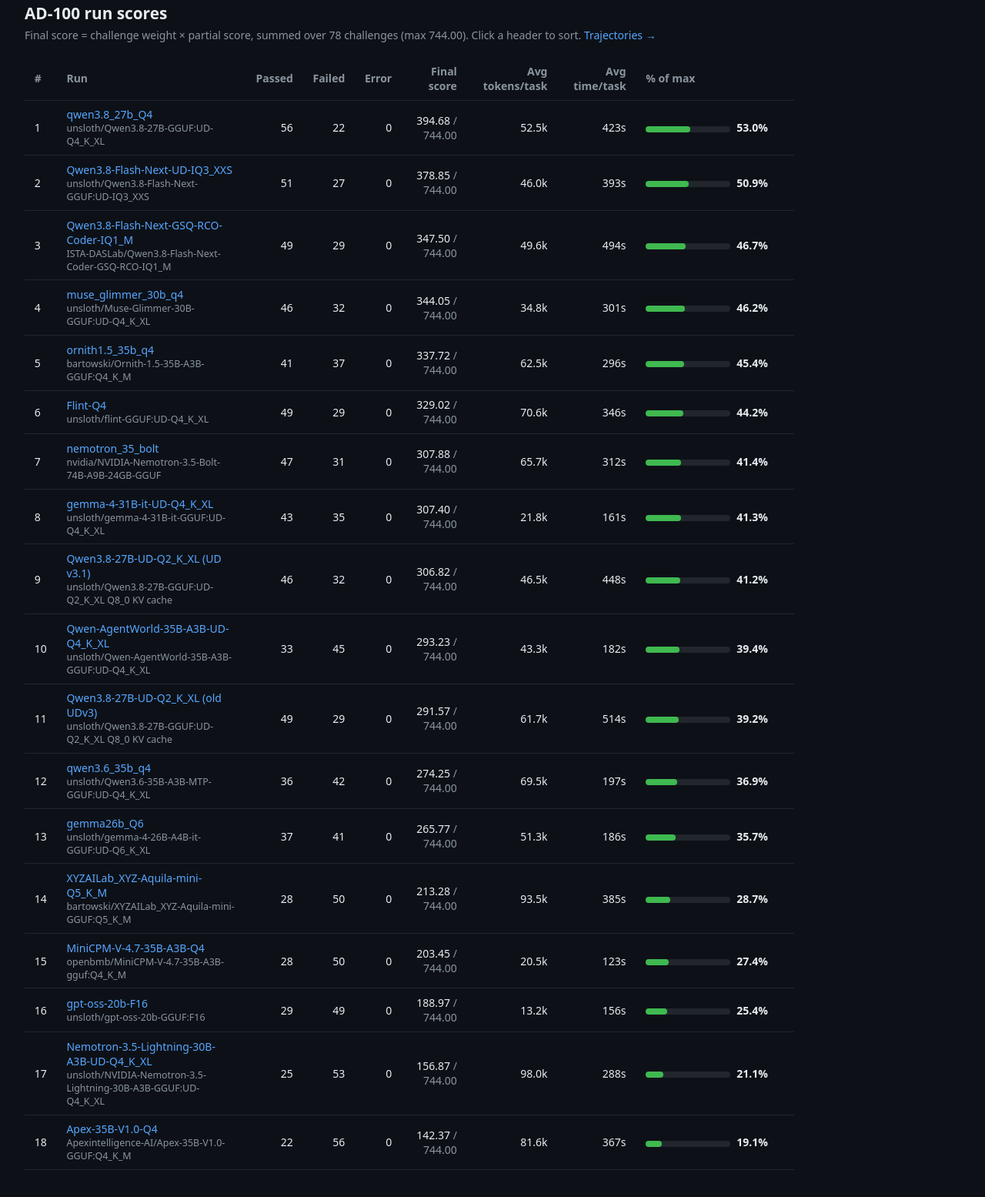
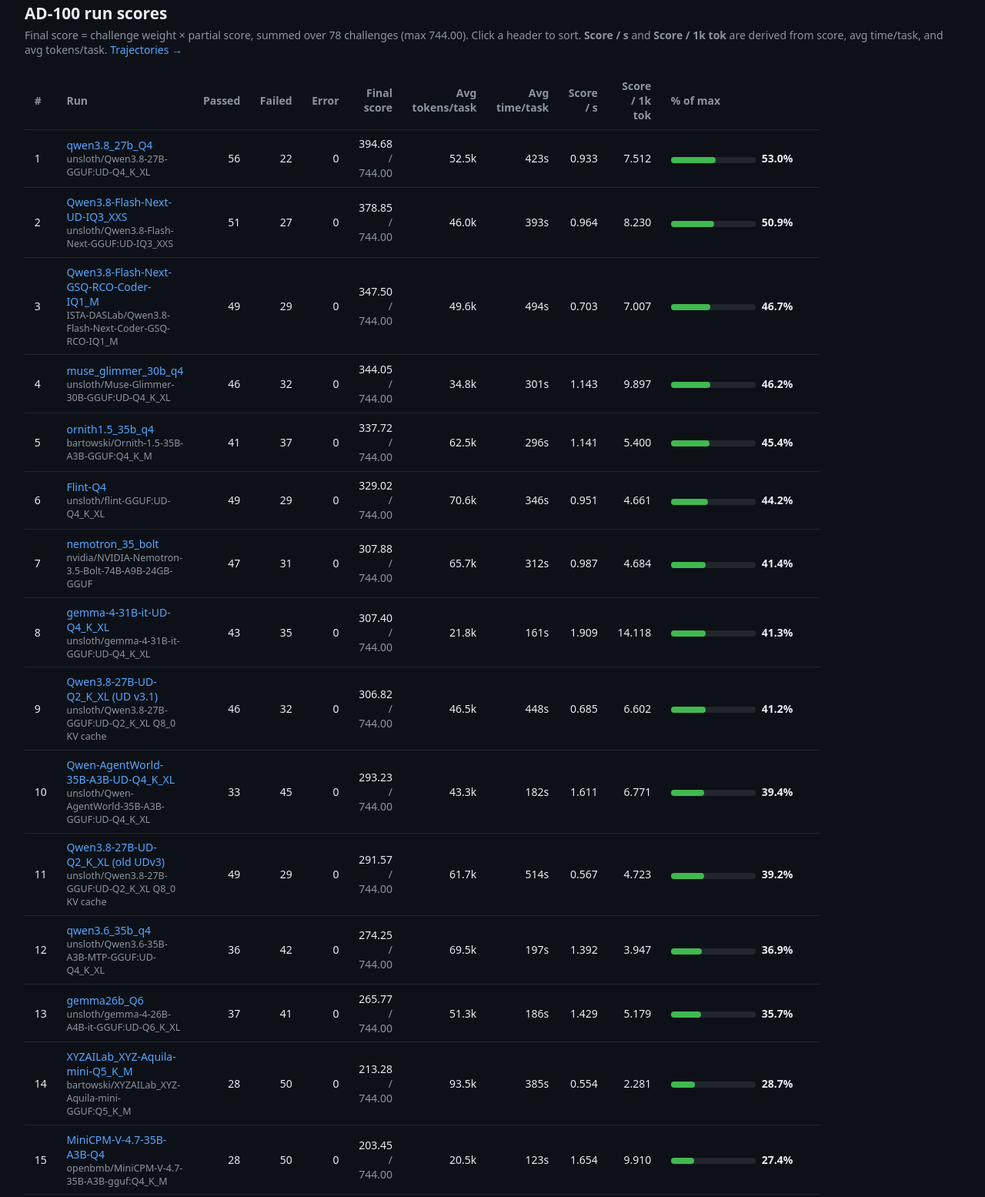
Before and after one commit to sevangelatos/spiruxbench-results, a plain HTML site: page index.html in a window 1280 px wide. Shown: the part 29-1584 px from the top of the page at 77% size. Drawn offline with Linux system fonts and the light colour scheme.

Commit message:
Update benchmark summary 2026-11-14T22:05:37Z

```diff
--- a/index.html
+++ b/index.html
@@ -14,134 +14,170 @@ a{color:#58a6ff;text-decoration:none}a:hover{text-decoration:underline}
 .bar i{display:block;height:100%;background:#3fb950;border-radius:4px}
 </style></head><body>
 <h1>AD-100 run scores</h1>
-<p>Final score = challenge weight × partial score, summed over 78 challenges (max 744.00). Click a header to sort. <a href="trajectories.html">Trajectories &rarr;</a></p>
-<table id="t"><thead><tr><th>#</th><th>Run</th><th class="n">Passed</th><th class="n">Failed</th><th class="n">Error</th><th class="n">Final score</th><th class="n">Avg tokens/task</th><th class="n">Avg time/task</th><th>% of max</th></tr></thead>
+<p>Final score = challenge weight × partial score, summed over 78 challenges (max 744.00). Click a header to sort. <b>Score / s</b> and <b>Score / 1k tok</b> are derived from score, avg time/task, and avg tokens/task. <a href="trajectories.html">Trajectories &rarr;</a></p>
+<table id="t"><thead><tr><th>#</th><th>Run</th><th class="n">Passed</th><th class="n">Failed</th><th class="n">Error</th><th class="n">Final score</th><th class="n">Avg tokens/task</th><th class="n">Avg time/task</th><th class="n">Score / s</th><th class="n">Score / 1k tok</th><th>% of max</th></tr></thead>
 <tbody>
-<tr data-s="[1, &quot;qwen3.8_27b_Q4&quot;, 56, 22, 0, 394.68, 52543, 423, 53.05]"><td>1</td>
+<tr data-s="[1, &quot;qwen3.8_27b_Q4&quot;, 56, 22, 0, 394.68, 52543, 423, 0.933049645390071, 7.511561958776621, 53.05]"><td>1</td>
 <td><a href="Qwen3.8-27B_UD-Q4_K_XL.html">qwen3.8_27b_Q4</a><div class="m">unsloth/Qwen3.8-27B-GGUF:UD-Q4_K_XL</div></td>
 <td class="n">56</td><td class="n">22</td><td class="n">0</td>
 <td class="n">394.68 <span class="d">/ 744.00</span></td>
 <td class="n">52.5k</td>
 <td class="n">423s</td>
+<td class="n">0.933</td>
+<td class="n">7.512</td>
 <td class="bar"><div><i style="width:53.0%"></i></div><b>53.0%</b></td></tr>
-<tr data-s="[2, &quot;Qwen3.8-Flash-Next-UD-IQ3_XXS&quot;, 51, 27, 0, 378.85, 46031, 393, 50.92]"><td>2</td>
+<tr data-s="[2, &quot;Qwen3.8-Flash-Next-UD-IQ3_XXS&quot;, 51, 27, 0, 378.85, 46031, 393, 0.9639949109414759, 8.230323043166562, 50.92]"><td>2</td>
 <td><a href="Qwen3.8-Flash-Next_UD-IQ3_XXS.html">Qwen3.8-Flash-Next-UD-IQ3_XXS</a><div class="m">unsloth/Qwen3.8-Flash-Next-GGUF:UD-IQ3_XXS</div></td>
 <td class="n">51</td><td class="n">27</td><td class="n">0</td>
 <td class="n">378.85 <span class="d">/ 744.00</span></td>
 <td class="n">46.0k</td>
 <td class="n">393s</td>
+<td class="n">0.964</td>
+<td class="n">8.230</td>
 <td class="bar"><div><i style="width:50.9%"></i></div><b>50.9%</b></td></tr>
-<tr data-s="[3, &quot;Qwen3.8-Flash-Next-GSQ-RCO-Coder-IQ1_M&quot;, 49, 29, 0, 347.5, 49590, 494, 46.71]"><td>3</td>
+<tr data-s="[3, &quot;Qwen3.8-Flash-Next-GSQ-RCO-Coder-IQ1_M&quot;, 49, 29, 0, 347.5, 49590, 494, 0.7034412955465587, 7.007461181689857, 46.71]"><td>3</td>
 <td><a href="Qwen3.8-Flash-Next-GSQ-RCO-IQ1_M-00001-of-00002.gguf.html">Qwen3.8-Flash-Next-GSQ-RCO-Coder-IQ1_M</a><div class="m">ISTA-DASLab/Qwen3.8-Flash-Next-Coder-GSQ-RCO-IQ1_M</div></td>
 <td class="n">49</td><td class="n">29</td><td class="n">0</td>
 <td class="n">347.50 <span class="d">/ 744.00</span></td>
 <td class="n">49.6k</td>
 <td class="n">494s</td>
+<td class="n">0.703</td>
+<td class="n">7.007</td>
 <td class="bar"><div><i style="width:46.7%"></i></div><b>46.7%</b></td></tr>
-<tr data-s="[4, &quot;muse_glimmer_30b_q4&quot;, 46, 32, 0, 344.05, 34763, 301, 46.24]"><td>4</td>
+<tr data-s="[4, &quot;muse_glimmer_30b_q4&quot;, 46, 32, 0, 344.05, 34763, 301, 1.1430232558139535, 9.897016943301786, 46.24]"><td>4</td>
 <td><a href="Muse-Glimmer-30B_UD-Q4_K_XL.html">muse_glimmer_30b_q4</a><div class="m">unsloth/Muse-Glimmer-30B-GGUF:UD-Q4_K_XL</div></td>
 <td class="n">46</td><td class="n">32</td><td class="n">0</td>
 <td class="n">344.05 <span class="d">/ 744.00</span></td>
 <td class="n">34.8k</td>
 <td class="n">301s</td>
+<td class="n">1.143</td>
+<td class="n">9.897</td>
 <td class="bar"><div><i style="width:46.2%"></i></div><b>46.2%</b></td></tr>
-<tr data-s="[5, &quot;ornith1.5_35b_q4&quot;, 41, 37, 0, 337.72, 62542, 296, 45.39]"><td>5</td>
+<tr data-s="[5, &quot;ornith1.5_35b_q4&quot;, 41, 37, 0, 337.72, 62542, 296, 1.1409459459459461, 5.399891273064501, 45.39]"><td>5</td>
 <td><a href="Ornith-1.5-35B-A3B_Q4_K_M.html">ornith1.5_35b_q4</a><div class="m">bartowski/Ornith-1.5-35B-A3B-GGUF:Q4_K_M</div></td>
 <td class="n">41</td><td class="n">37</td><td class="n">0</td>
 <td class="n">337.72 <span class="d">/ 744.00</span></td>
 <td class="n">62.5k</td>
 <td class="n">296s</td>
+<td class="n">1.141</td>
+<td class="n">5.400</td>
 <td class="bar"><div><i style="width:45.4%"></i></div><b>45.4%</b></td></tr>
-<tr data-s="[6, &quot;Flint-Q4&quot;, 49, 29, 0, 329.02, 70595, 346, 44.22]"><td>6</td>
+<tr data-s="[6, &quot;Flint-Q4&quot;, 49, 29, 0, 329.02, 70595, 346, 0.9509248554913294, 4.660670019123168, 44.22]"><td>6</td>
 <td><a href="flint_UD-Q4_K_XL.html">Flint-Q4</a><div class="m">unsloth/flint-GGUF:UD-Q4_K_XL</div></td>
 <td class="n">49</td><td class="n">29</td><td class="n">0</td>
 <td class="n">329.02 <span class="d">/ 744.00</span></td>
 <td class="n">70.6k</td>
 <td class="n">346s</td>
+<td class="n">0.951</td>
+<td class="n">4.661</td>
 <td class="bar"><div><i style="width:44.2%"></i></div><b>44.2%</b></td></tr>
-<tr data-s="[7, &quot;nemotron_35_bolt&quot;, 47, 31, 0, 307.88, 65731, 312, 41.38]"><td>7</td>
+<tr data-s="[7, &quot;nemotron_35_bolt&quot;, 47, 31, 0, 307.88, 65731, 312, 0.9867948717948718, 4.6839390850588005, 41.38]"><td>7</td>
 <td><a href="NVIDIA-Nemotron-3.5-Bolt-74B-A9B-24GB.html">nemotron_35_bolt</a><div class="m">nvidia/NVIDIA-Nemotron-3.5-Bolt-74B-A9B-24GB-GGUF</div></td>
 <td class="n">47</td><td class="n">31</td><td class="n">0</td>
 <td class="n">307.88 <span class="d">/ 744.00</span></td>
 <td class="n">65.7k</td>
 <td class="n">312s</td>
+<td class="n">0.987</td>
+<td class="n">4.684</td>
 <td class="bar"><div><i style="width:41.4%"></i></div><b>41.4%</b></td></tr>
-<tr data-s="[8, &quot;gemma-4-31B-it-UD-Q4_K_XL&quot;, 43, 35, 0, 307.4, 21773, 161, 41.32]"><td>8</td>
+<tr data-s="[8, &quot;gemma-4-31B-it-UD-Q4_K_XL&quot;, 43, 35, 0, 307.4, 21773, 161, 1.9093167701863352, 14.11840352730446, 41.32]"><td>8</td>
 <td><a href="gemma-4-31B-it_UD-Q4_K_XL.html">gemma-4-31B-it-UD-Q4_K_XL</a><div class="m">unsloth/gemma-4-31B-it-GGUF:UD-Q4_K_XL</div></td>
 <td class="n">43</td><td class="n">35</td><td class="n">0</td>
 <td class="n">307.40 <span class="d">/ 744.00</span></td>
 <td class="n">21.8k</td>
 <td class="n">161s</td>
+<td class="n">1.909</td>
+<td class="n">14.118</td>
 <td class="bar"><div><i style="width:41.3%"></i></div><b>41.3%</b></td></tr>
-<tr data-s="[9, &quot;Qwen3.8-27B-UD-Q2_K_XL (UD v3.1)&quot;, 46, 32, 0, 306.82, 46476, 448, 41.24]"><td>9</td>
+<tr data-s="[9, &quot;Qwen3.8-27B-UD-Q2_K_XL (UD v3.1)&quot;, 46, 32, 0, 306.82, 46476, 448, 0.6848660714285714, 6.601686892159394, 41.24]"><td>9</td>
 <td><a href="Qwen3.8-27B_UD-Q2_K_XL-2.html">Qwen3.8-27B-UD-Q2_K_XL (UD v3.1)</a><div class="m">unsloth/Qwen3.8-27B-GGUF:UD-Q2_K_XL Q8_0 KV cache</div></td>
 <td class="n">46</td><td class="n">32</td><td class="n">0</td>
 <td class="n">306.82 <span class="d">/ 744.00</span></td>
 <td class="n">46.5k</td>
 <td class="n">448s</td>
+<td class="n">0.685</td>
+<td class="n">6.602</td>
 <td class="bar"><div><i style="width:41.2%"></i></div><b>41.2%</b></td></tr>
-<tr data-s="[10, &quot;Qwen-AgentWorld-35B-A3B-UD-Q4_K_XL&quot;, 33, 45, 0, 293.23, 43307, 182, 39.41]"><td>10</td>
+<tr data-s="[10, &quot;Qwen-AgentWorld-35B-A3B-UD-Q4_K_XL&quot;, 33, 45, 0, 293.23, 43307, 182, 1.6111538461538462, 6.770960814648902, 39.41]"><td>10</td>
 <td><a href="Qwen-AgentWorld-35B-A3B_UD-Q4_K_XL.html">Qwen-AgentWorld-35B-A3B-UD-Q4_K_XL</a><div class="m">unsloth/Qwen-AgentWorld-35B-A3B-GGUF:UD-Q4_K_XL</div></td>
 <td class="n">33</td><td class="n">45</td><td class="n">0</td>
 <td class="n">293.23 <span class="d">/ 744.00</span></td>
 <td class="n">43.3k</td>
 <td class="n">182s</td>
+<td class="n">1.611</td>
+<td class="n">6.771</td>
 <td class="bar"><div><i style="width:39.4%"></i></div><b>39.4%</b></td></tr>
-<tr data-s="[11, &quot;Qwen3.8-27B-UD-Q2_K_XL (old UDv3)&quot;, 49, 29, 0, 291.57, 61730, 514, 39.19]"><td>11</td>
+<tr data-s="[11, &quot;Qwen3.8-27B-UD-Q2_K_XL (old UDv3)&quot;, 49, 29, 0, 291.57, 61730, 514, 0.5672568093385214, 4.723311193908958, 39.19]"><td>11</td>
 <td><a href="Qwen3.8-27B_UD-Q2_K_XL.html">Qwen3.8-27B-UD-Q2_K_XL (old UDv3)</a><div class="m">unsloth/Qwen3.8-27B-GGUF:UD-Q2_K_XL Q8_0 KV cache</div></td>
 <td class="n">49</td><td class="n">29</td><td class="n">0</td>
 <td class="n">291.57 <span class="d">/ 744.00</span></td>
 <td class="n">61.7k</td>
 <td class="n">514s</td>
+<td class="n">0.567</td>
+<td class="n">4.723</td>
 <td class="bar"><div><i style="width:39.2%"></i></div><b>39.2%</b></td></tr>
-<tr data-s="[12, &quot;qwen3.6_35b_q4&quot;, 36, 42, 0, 274.25, 69475, 197, 36.86]"><td>12</td>
+<tr data-s="[12, &quot;qwen3.6_35b_q4&quot;, 36, 42, 0, 274.25, 69475, 197, 1.3921319796954315, 3.9474631162288594, 36.86]"><td>12</td>
 <td><a href="Qwen3.6-35B-A3B_UD-Q4_K_XL.html">qwen3.6_35b_q4</a><div class="m">unsloth/Qwen3.6-35B-A3B-MTP-GGUF:UD-Q4_K_XL</div></td>
 <td class="n">36</td><td class="n">42</td><td class="n">0</td>
 <td class="n">274.25 <span class="d">/ 744.00</span></td>
 <td class="n">69.5k</td>
 <td class="n">197s</td>
+<td class="n">1.392</td>
+<td class="n">3.947</td>
 <td class="bar"><div><i style="width:36.9%"></i></div><b>36.9%</b></td></tr>
-<tr data-s="[13, &quot;gemma26b_Q6&quot;, 37, 41, 0, 265.77, 51318, 186, 35.72]"><td>13</td>
+<tr data-s="[13, &quot;gemma26b_Q6&quot;, 37, 41, 0, 265.77, 51318, 186, 1.4288709677419353, 5.178884601894072, 35.72]"><td>13</td>
 <td><a href="gemma-4-26B-A4B-it_UD-Q6_K_XL.html">gemma26b_Q6</a><div class="m">unsloth/gemma-4-26B-A4B-it-GGUF:UD-Q6_K_XL</div></td>
 <td class="n">37</td><td class="n">41</td><td class="n">0</td>
 <td class="n">265.77 <span class="d">/ 744.00</span></td>
 <td class="n">51.3k</td>
 <td class="n">186s</td>
+<td class="n">1.429</td>
+<td class="n">5.179</td>
 <td class="bar"><div><i style="width:35.7%"></i></div><b>35.7%</b></td></tr>
-<tr data-s="[14, &quot;XYZAILab_XYZ-Aquila-mini-Q5_K_M&quot;, 28, 50, 0, 213.28, 93512, 385, 28.67]"><td>14</td>
+<tr data-s="[14, &quot;XYZAILab_XYZ-Aquila-mini-Q5_K_M&quot;, 28, 50, 0, 213.28, 93512, 385, 0.553974025974026, 2.280776798699632, 28.67]"><td>14</td>
 <td><a href="XYZAILab_XYZ-Aquila-mini_Q5_K_M.html">XYZAILab_XYZ-Aquila-mini-Q5_K_M</a><div class="m">bartowski/XYZAILab_XYZ-Aquila-mini-GGUF:Q5_K_M</div></td>
 <td class="n">28</td><td class="n">50</td><td class="n">0</td>
 <td class="n">213.28 <span class="d">/ 744.00</span></td>
 <td class="n">93.5k</td>
 <td class="n">385s</td>
+<td class="n">0.554</td>
+<td class="n">2.281</td>
 <td class="bar"><div><i style="width:28.7%"></i></div><b>28.7%</b></td></tr>
-<tr data-s="[15, &quot;MiniCPM-V-4.7-35B-A3B-Q4&quot;, 28, 50, 0, 203.45, 20529, 123, 27.35]"><td>15</td>
+<tr data-s="[15, &quot;MiniCPM-V-4.7-35B-A3B-Q4&quot;, 28, 50, 0, 203.45, 20529, 123, 1.6540650406504065, 9.910370695114228, 27.35]"><td>15</td>
 <td><a href="MiniCPM-V-4.7-35B-A3B_Q4_K_M.html">MiniCPM-V-4.7-35B-A3B-Q4</a><div class="m">openbmb/MiniCPM-V-4.7-35B-A3B-gguf:Q4_K_M</div></td>
 <td class="n">28</td><td class="n">50</td><td class="n">0</td>
 <td class="n">203.45 <span class="d">/ 744.00</span></td>
 <td class="n">20.5k</td>
 <td class="n">123s</td>
+<td class="n">1.654</td>
+<td class="n">9.910</td>
 <td class="bar"><div><i style="width:27.4%"></i></div><b>27.4%</b></td></tr>
-<tr data-s="[16, &quot;gpt-oss-20b-F16&quot;, 29, 49, 0, 188.97, 13152, 156, 25.4]"><td>16</td>
+<tr data-s="[16, &quot;gpt-oss-20b-F16&quot;, 29, 49, 0, 188.97, 13152, 156, 1.2113461538461539, 14.368156934306569, 25.4]"><td>16</td>
 <td><a href="gpt-oss-20b_F16.html">gpt-oss-20b-F16</a><div class="m">unsloth/gpt-oss-20b-GGUF:F16</div></td>
 <td class="n">29</td><td class="n">49</td><td class="n">0</td>
 <td class="n">188.97 <span class="d">/ 744.00</span></td>
 <td class="n">13.2k</td>
 <td class="n">156s</td>
+<td class="n">1.211</td>
+<td class="n">14.368</td>
 <td class="bar"><div><i style="width:25.4%"></i></div><b>25.4%</b></td></tr>
-<tr data-s="[17, &quot;Nemotron-3.5-Lightning-30B-A3B-UD-Q4_K_XL&quot;, 25, 53, 0, 156.87, 98050, 288, 21.09]"><td>17</td>
+<tr data-s="[17, &quot;Nemotron-3.5-Lightning-30B-A3B-UD-Q4_K_XL&quot;, 25, 53, 0, 156.87, 98050, 288, 0.5446875, 1.599898011218766, 21.09]"><td>17</td>
 <td><a href="NVIDIA-Nemotron-3.5-Lightning-30B-A3B_UD-Q4_K_XL.html">Nemotron-3.5-Lightning-30B-A3B-UD-Q4_K_XL</a><div class="m">unsloth/NVIDIA-Nemotron-3.5-Lightning-30B-A3B-GGUF:UD-Q4_K_XL</div></td>
 <td class="n">25</td><td class="n">53</td><td class="n">0</td>
 <td class="n">156.87 <span class="d">/ 744.00</span></td>
 <td class="n">98.0k</td>
 <td class="n">288s</td>
+<td class="n">0.545</td>
+<td class="n">1.600</td>
 <td class="bar"><div><i style="width:21.1%"></i></div><b>21.1%</b></td></tr>
-<tr data-s="[18, &quot;Apex-35B-V1.0-Q4&quot;, 22, 56, 0, 142.37, 81624, 367, 19.14]"><td>18</td>
+<tr data-s="[18, &quot;Apex-35B-V1.0-Q4&quot;, 22, 56, 0, 142.37, 81624, 367, 0.38792915531335154, 1.7442173870430266, 19.14]"><td>18</td>
 <td><a href="Apex-35B-V1.0_Q4_K_M.html">Apex-35B-V1.0-Q4</a><div class="m">Apexintelligence-AI/Apex-35B-V1.0-GGUF:Q4_K_M</div></td>
 <td class="n">22</td><td class="n">56</td><td class="n">0</td>
 <td class="n">142.37 <span class="d">/ 744.00</span></td>
 <td class="n">81.6k</td>
 <td class="n">367s</td>
+<td class="n">0.388</td>
+<td class="n">1.744</td>
 <td class="bar"><div><i style="width:19.1%"></i></div><b>19.1%</b></td></tr>
 </tbody></table>
 <script>
```
Also changed, not shown: 1 other file.
